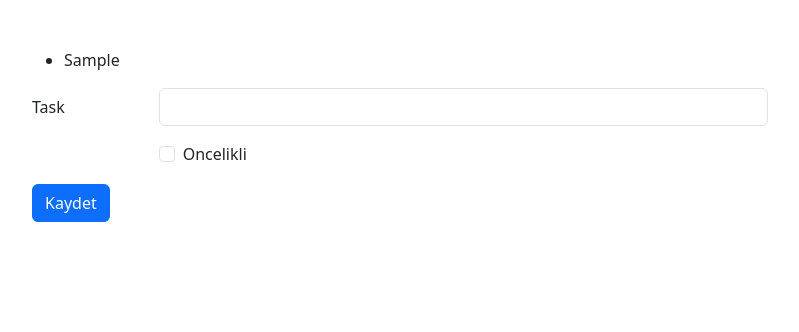
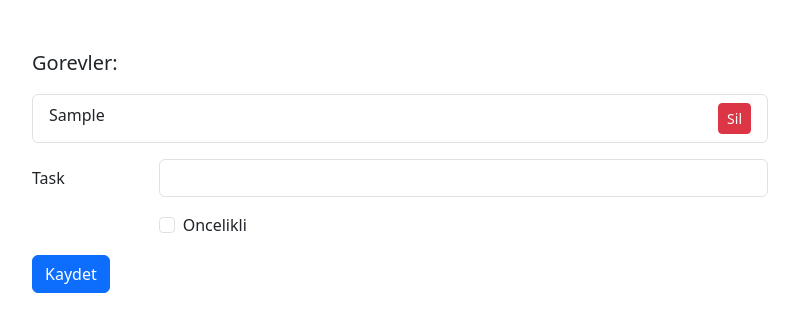
Before and after one commit to hakanyalcinkaya/Sifirdan-Projelerle-Front-End-ve-React-Egitimi, a React (Vite) app in the folder 012-React-Form-ile-Calismak/: page / in a window 1280 px wide. Both pictures are taken after typing "Sample" into the empty fields and a click on the button "Kaydet". Shown: the top 332 px of the page, without its empty margins (240-1039 px from the left). Built offline with nearby package versions, Linux system fonts and the light colour scheme.

Commit message:
React: Form ile Calismak - UUID Eklenmesi ve Secilen Ogenin Silinebilmesi

```diff
--- a/012-React-Form-ile-Calismak/package.json
+++ b/012-React-Form-ile-Calismak/package.json
@@ -12,7 +12,8 @@
   "dependencies": {
     "bootstrap": "^5.3.0-alpha3",
     "react": "^18.2.0",
-    "react-dom": "^18.2.0"
+    "react-dom": "^18.2.0",
+    "uuid": "^9.0.0"
   },
   "devDependencies": {
     "@types/react": "^18.0.28",
--- a/012-React-Form-ile-Calismak/src/TaskForm.jsx
+++ b/012-React-Form-ile-Calismak/src/TaskForm.jsx
@@ -1,9 +1,16 @@
 import { useState } from "react"
+import {v4 as uuidv4} from 'uuid';
+import TaskList from "./TaskList"
 
 export default function TaskForm() {
   const emptyForm = {task: "", priority: false, }
   const [formData, setFormData ] = useState(emptyForm)
   const [tasks, setTasks] = useState([])
+
+  function removeTask(uuid) {
+    console.log(uuid)
+    setTasks(prev => prev.filter(item => item.uuid !== uuid))
+  }
 
   function handleInputChange(event) {
     setFormData(prev => {
@@ -19,6 +26,7 @@
     event.preventDefault()
     console.log(formData)
     if (formData.task.length > 3) {
+      formData.uuid = uuidv4()
       setTasks(
         prev =>
         [formData, ...prev]
@@ -30,9 +38,7 @@
 
   return (
     <>
-    <ul>
-      {tasks.map((item, index) => <li key={index}>{item.task}</li>)}
-    </ul>
+      <TaskList tasks={tasks} removeTask={removeTask} />
       <form onSubmit={handleFormSubmit}>
         <div className="row mb-3">
           <label htmlFor="task" className="col-sm-2 col-form-label">Task</label>
--- /dev/null
+++ b/012-React-Form-ile-Calismak/src/TaskList.jsx
@@ -0,0 +1,18 @@
+export default function TaskList({tasks, removeTask}) {
+  if (tasks.length === 0) {
+    return <></>
+  }
+  return (
+    <>
+    <p className="lead">Gorevler:</p>
+    <ul className="list-group my-3">
+      {tasks.map(
+        (item) =>
+        <li className="list-group-item" key={item.uuid}>{item.task}
+          <span className="btn btn-sm btn-danger float-end" onClick={() => removeTask(item.uuid)}>Sil</span>
+        </li>
+        )}
+    </ul>
+    </>
+  )
+}
```
Also changed, not shown: 1 other file (tests, documents, lock files or other folders).
